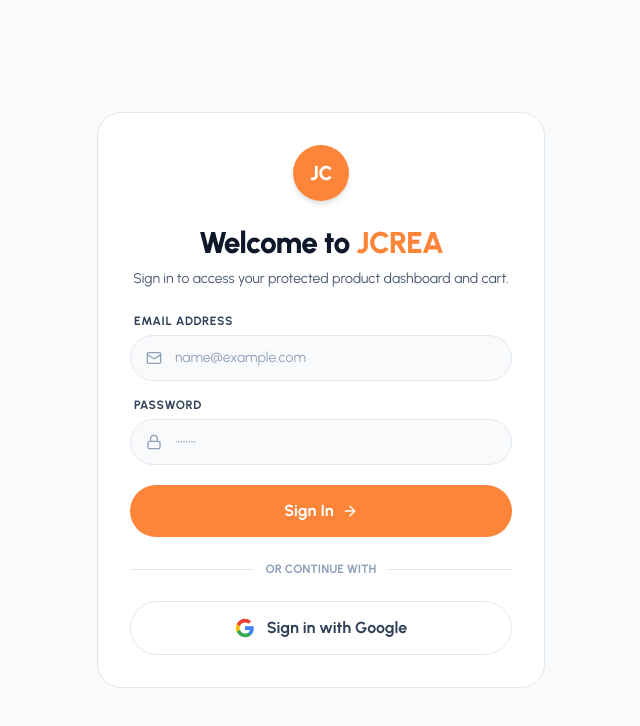
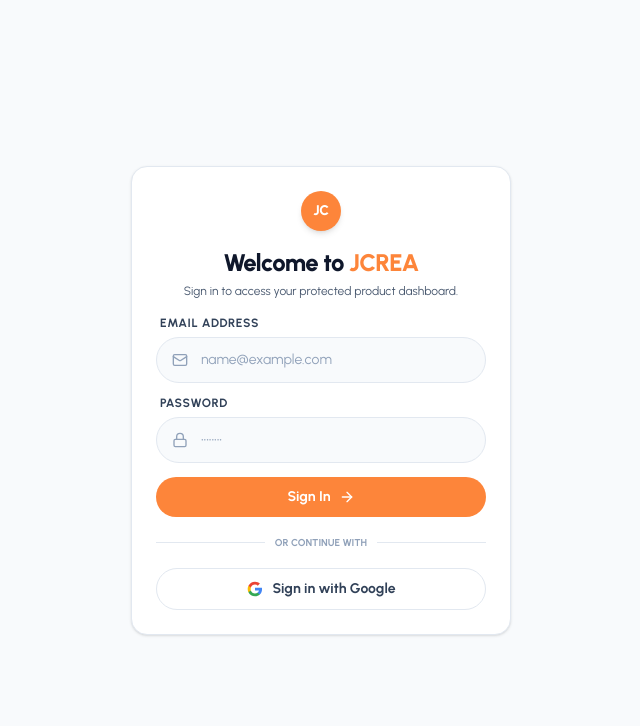
Before and after one commit to GausAlMunirTushar/technical-assessment-functional-pillar2, a Next.js app: page /login in a window 1280 px wide. Shown: the top 726 px of the page, without its empty margins (319-959 px from the left). Built offline with nearby package versions, Linux system fonts and the light colour scheme.

Commit message:
feat: implement login page and product card component with auth and stock-based interaction logic

```diff
--- a/src/app/login/page.tsx
+++ b/src/app/login/page.tsx
@@ -50,22 +50,22 @@
   const isAnyLoading = isCredentialsLoading || isGoogleLoading;
 
   return (
-    <div className="min-h-screen bg-slate-50 text-slate-900 flex items-center justify-center p-4">
-      <div className="w-full max-w-md bg-white border border-slate-200 rounded-3xl p-8 flex flex-col items-center gap-6 text-center">
+    <div className="min-h-screen bg-slate-50 text-slate-900 flex items-center justify-center p-3 sm:p-4">
+      <div className="w-full max-w-[380px] bg-white border border-slate-200 rounded-2xl p-5 sm:p-6 flex flex-col items-center gap-4 text-center shadow-sm">
         {/* Logo Badge */}
-        <Logo size="lg" showText={false} />
+        <Logo size="md" showText={false} />
 
-        <div className="flex flex-col gap-2">
-          <h1 className="text-3xl font-extrabold tracking-tight text-slate-900">
+        <div className="flex flex-col gap-1">
+          <h1 className="text-xl sm:text-2xl font-extrabold tracking-tight text-slate-900">
             Welcome to <span className="text-[#FD853A]">JCREA</span>
           </h1>
-          <p className="text-sm text-slate-600">
-            Sign in to access your protected product dashboard and cart.
+          <p className="text-xs text-slate-600">
+            Sign in to access your protected product dashboard.
           </p>
         </div>
 
         {/* Email & Password Login Form */}
-        <form onSubmit={handleCredentialsSignIn} className="w-full flex flex-col gap-4">
+        <form onSubmit={handleCredentialsSignIn} className="w-full flex flex-col gap-3">
           <Input
             label="Email Address"
             type="email"
@@ -93,7 +93,7 @@
           <button
             type="submit"
             disabled={isAnyLoading}
-            className="w-full py-3.5 px-6 rounded-full bg-[#FD853A] hover:bg-[#FD853A]/90 text-white font-bold text-base flex items-center justify-center gap-2 transition-all cursor-pointer active:scale-95 disabled:opacity-50 mt-1"
+            className="w-full py-2.5 px-5 rounded-full bg-[#FD853A] hover:bg-[#FD853A]/90 text-white font-bold text-sm flex items-center justify-center gap-2 transition-all cursor-pointer active:scale-95 disabled:opacity-50 mt-0.5"
           >
             {isCredentialsLoading ? (
               <>
@@ -109,30 +109,30 @@
           </button>
         </form>
 
-        <div className="relative w-full flex items-center justify-center">
+        <div className="relative w-full flex items-center justify-center my-0.5">
           <div className="absolute inset-0 flex items-center">
             <div className="w-full border-t border-slate-200" />
           </div>
-          <span className="relative bg-white px-3 text-xs uppercase font-bold text-slate-400">
+          <span className="relative bg-white px-2.5 text-[10px] uppercase font-bold text-slate-400">
             or continue with
           </span>
         </div>
 
-        {/* Google Sign In Button - Light Theme */}
+        {/* Google Sign In Button */}
         <button
           type="button"
           onClick={handleGoogleSignIn}
           disabled={isAnyLoading}
-          className="w-full py-3.5 px-6 rounded-full bg-white border border-slate-200 text-slate-700 font-bold text-base flex items-center justify-center gap-3 hover:bg-slate-50 transition-colors disabled:opacity-50 cursor-pointer"
+          className="w-full py-2.5 px-5 rounded-full bg-white border border-slate-200 text-slate-700 font-bold text-sm flex items-center justify-center gap-2.5 hover:bg-slate-50 transition-colors disabled:opacity-50 cursor-pointer"
         >
           {isGoogleLoading ? (
             <>
-              <Loader2 className="w-5 h-5 animate-spin text-[#FD853A]" />
+              <Loader2 className="w-4 h-4 animate-spin text-[#FD853A]" />
               <span>Signing in with Google...</span>
             </>
           ) : (
             <>
-              <svg className="w-5 h-5" viewBox="0 0 24 24">
+              <svg className="w-4 h-4" viewBox="0 0 24 24">
                 <path
                   fill="#4285F4"
                   d="M22.56 12.25c0-.78-.07-1.53-.2-2.25H12v4.26h5.92c-.26 1.37-1.04 2.53-2.21 3.31v2.77h3.57c2.08-1.92 3.28-4.74 3.28-8.09z"
--- a/src/components/products/ProductCard.tsx
+++ b/src/components/products/ProductCard.tsx
@@ -111,7 +111,7 @@
           }
         >
           <ShoppingCart className="w-4 h-4" />
-          <span>{isOutOfStock ? "Unavailable" : "Add to Cart"}</span>
+          <span>{isOutOfStock ? "Out of Stock" : "Add to Cart"}</span>
         </button>
       </div>
     </div>
```
